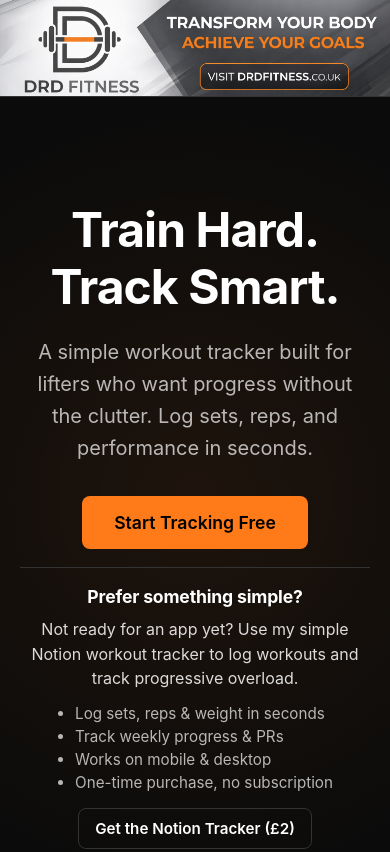
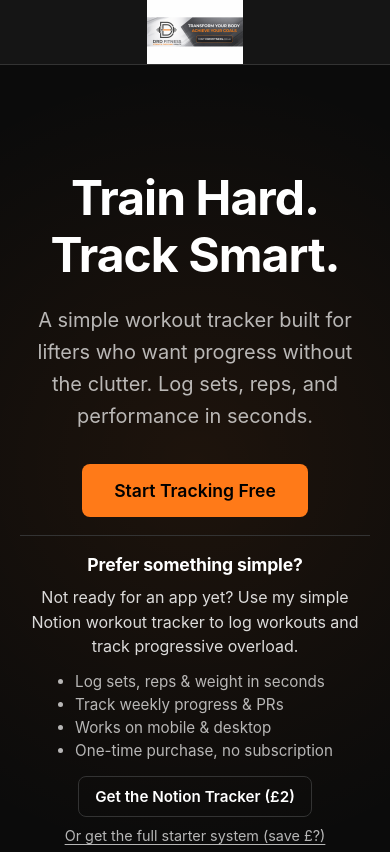
Before and after one commit to robbd86/drdfitness-landing, a website: page index.html in a window 390 px wide. Shown: the top 852 px of the page. Drawn offline with Linux system fonts and the light colour scheme.

Commit message:
Reduce logo banner height

```diff
--- a/index.html
+++ b/index.html
@@ -365,12 +365,12 @@
       display: block;
       width: 100%;
       height: auto;
-      max-height: 140px;
-      object-fit: cover;
+      max-height: 80px;
+      object-fit: contain;
     }
     @media (max-width: 640px) {
       .site-logo {
-        max-height: 96px;
+        max-height: 64px;
       }
     }
     footer {
```
Also changed, not shown: supplements/index.html (+3 -3 lines).
